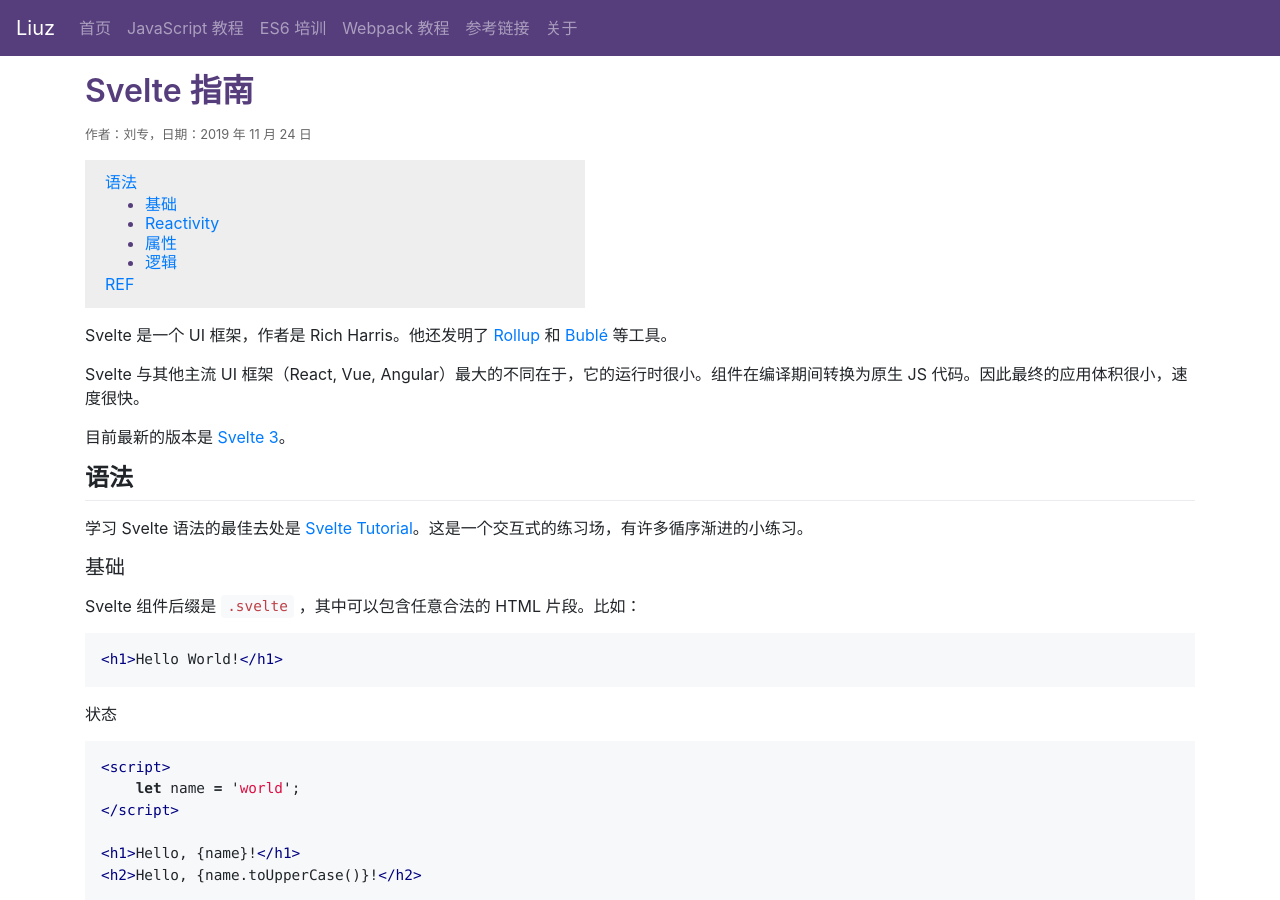
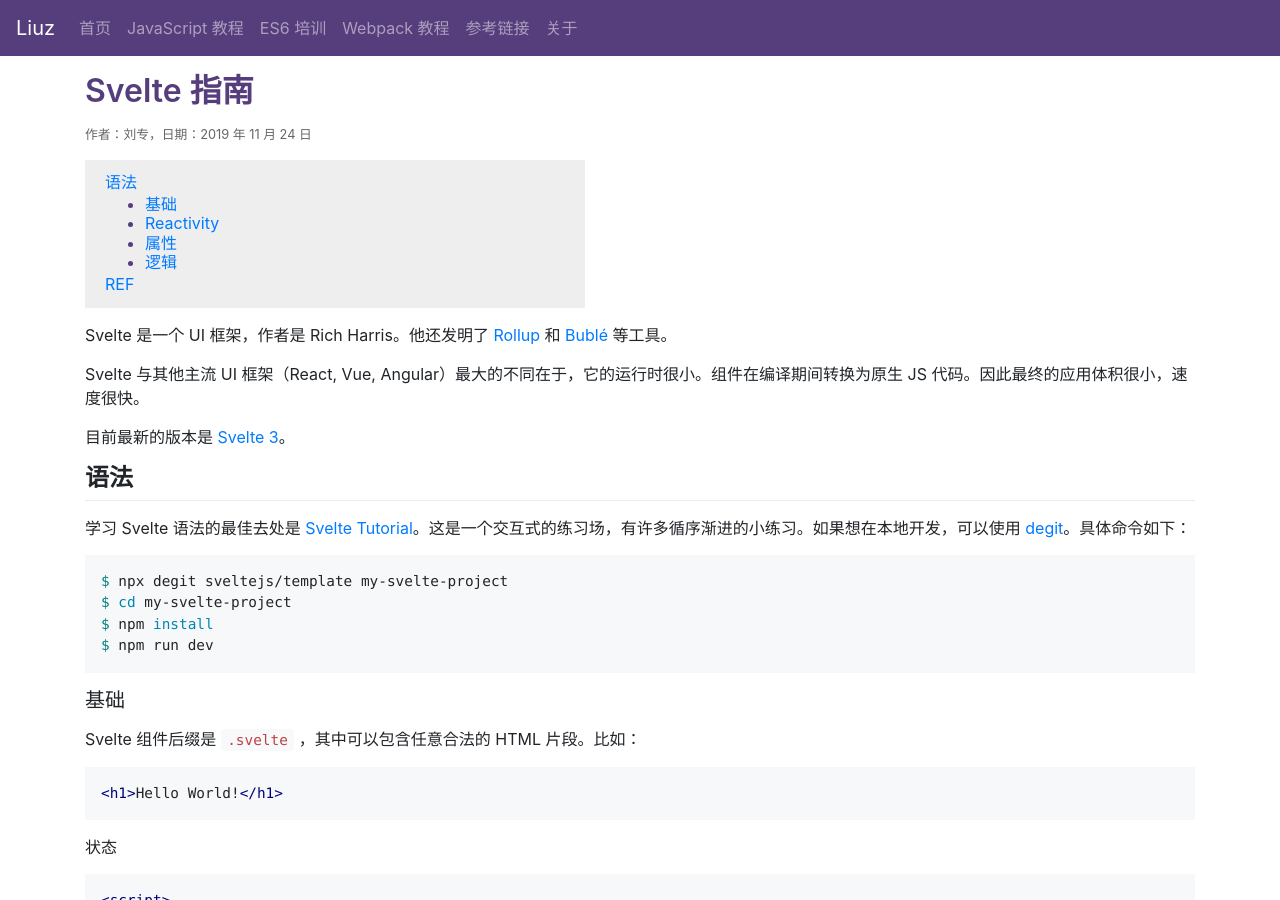
Before and after one commit to liuzhuan/liuzhuan.github.io, a Jekyll site: the page built from _posts/2019-11-24-svelte-tutorial.md, in a window 1280 px wide and 900 px high. Built offline with Jekyll 4.4.1, drawn with Linux system fonts in a browser that asks for light colours; nearby versions of some CDN libraries; comment, search, counter and statistics services are not loaded.

Commit message:
docs: update svelte tutorial

````diff
--- a/_posts/2019-11-24-svelte-tutorial.md
+++ b/_posts/2019-11-24-svelte-tutorial.md
@@ -15,7 +15,14 @@
 
 ## 语法
 
-学习 Svelte 语法的最佳去处是 [Svelte Tutorial][7]。这是一个交互式的练习场，有许多循序渐进的小练习。
+学习 Svelte 语法的最佳去处是 [Svelte Tutorial][7]。这是一个交互式的练习场，有许多循序渐进的小练习。如果想在本地开发，可以使用 [degit][9]。具体命令如下：
+
+```sh
+$ npx degit sveltejs/template my-svelte-project
+$ cd my-svelte-project
+$ npm install
+$ npm run dev
+```
 
 ### 基础
 
@@ -283,3 +290,4 @@
 [6]: https://svelte.dev/blog/svelte-3-rethinking-reactivity "Svelte 3: Rethinking reactivity"
 [7]: https://svelte.dev/tutorial/basics "Svelte Tutorial"
 [8]: https://github.com/rollup/rollup-plugin-svelte "rollup-plugin-svelte"
+[9]: https://github.com/Rich-Harris/degit "Straightforward project scaffolding"
````
